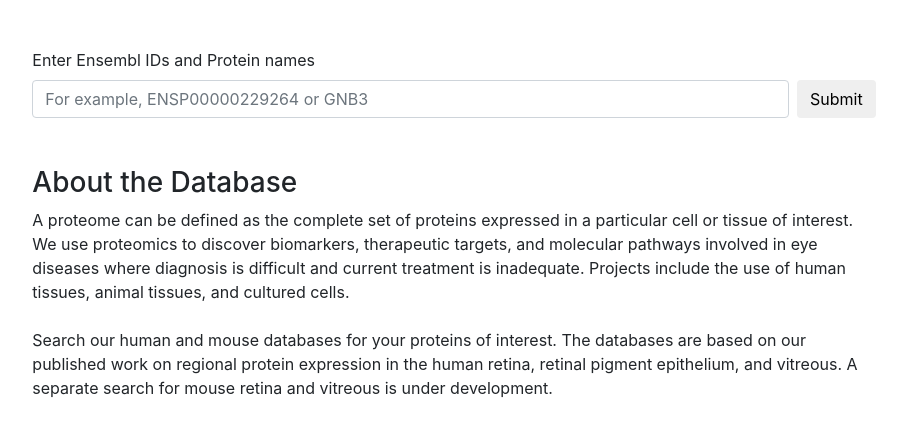
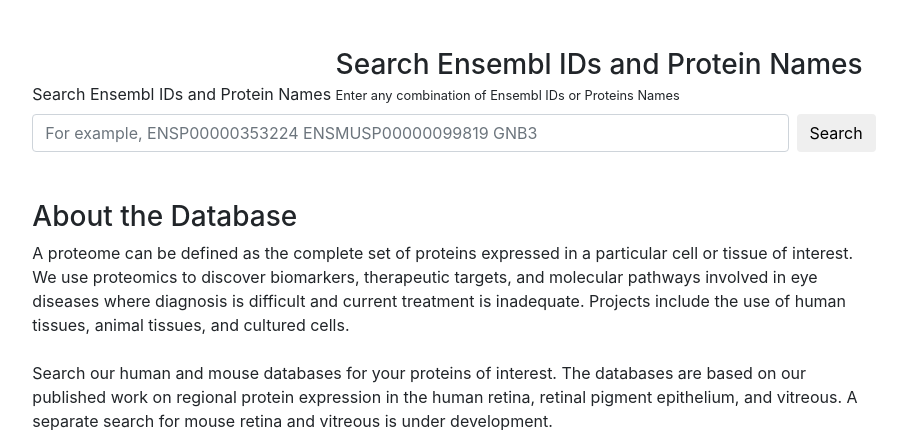
Before and after one commit to MahajanLab/ocularproteome-project, a Django app: page / in a window 1280 px wide. Shown: the part 56-486 px from the top of the page, without its empty margins (186-1093 px from the left). Run offline with Django 3.2, Linux system fonts and the light colour scheme; some libraries are stand-ins or nearby versions.

Commit message:
final changes

```diff
--- a/templates/base-search.html
+++ b/templates/base-search.html
@@ -53,12 +53,16 @@
 
     <div class="row">
         <div class="col-md-8 offset-md-2 content">
-            <label for="protein-identifier">Enter Ensembl IDs and Protein names</label>
+            <label for="protein-identifier">Search Ensembl IDs and Protein Names</label>
+            <label>
+                <h3 style="margin-bottom: 0px !important;">Search Ensembl IDs and Protein Names</h3>
+                <small>Enter any combination of Ensembl IDs or Proteins Names</small>
+            </label>
             <div class="full-width">
                 <form class="box full-width" action="/search/" method="post">
                     {% csrf_token %}
-                    <input id="protein-identifier" class="grow form-control" type="text" spellcheck="false" name="identifier" placeholder="For example, ENSP00000229264 or GNB3">
-                    <button type="submit" class="btn btn-default">Submit</button>
+                    <input id="protein-identifier" class="grow form-control" type="text" spellcheck="false" name="identifier" placeholder="For example, ENSP00000353224 ENSMUSP00000099819 GNB3">
+                    <button type="submit" class="btn btn-default">Search</button>
                 </form>
             </div>
         </div>
```
